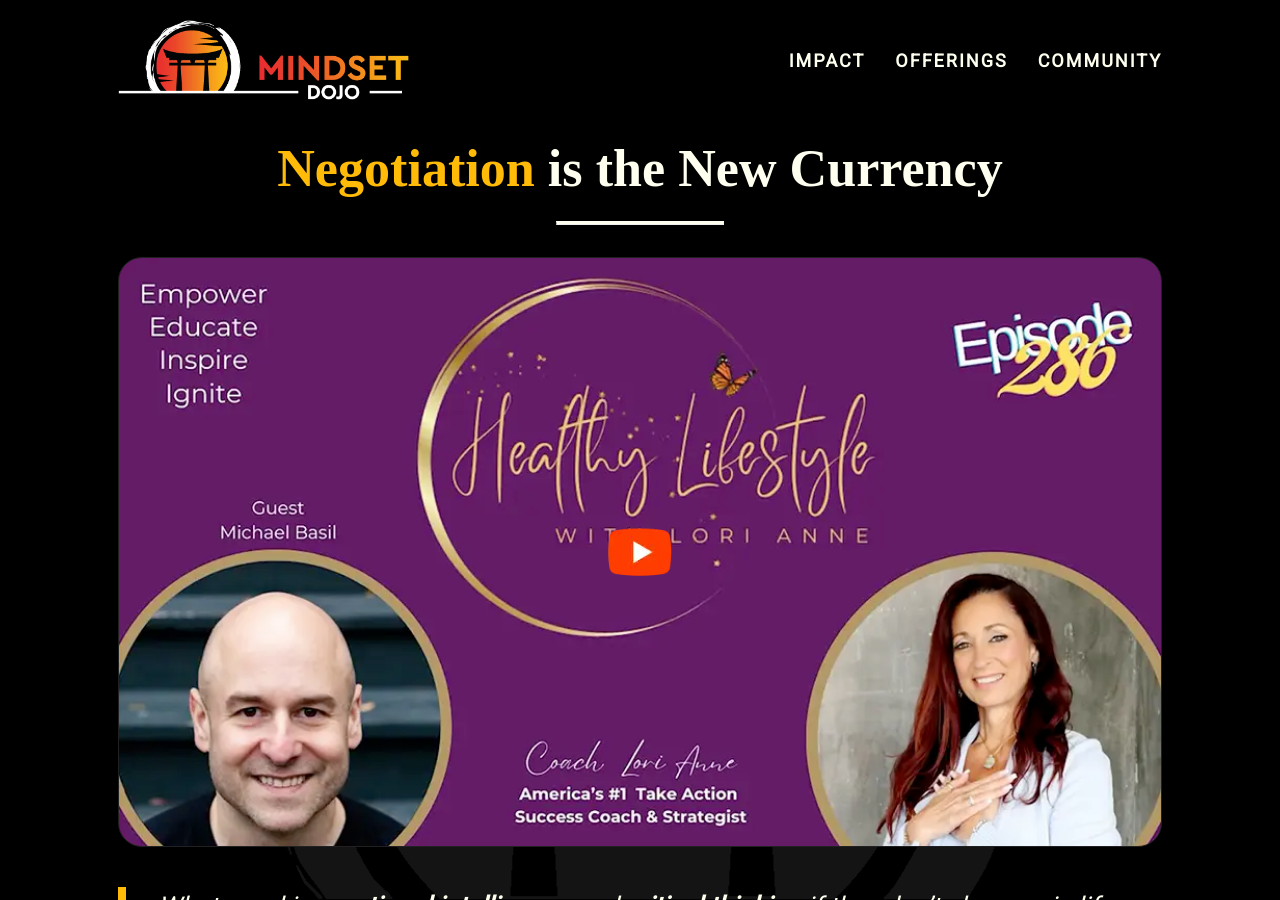
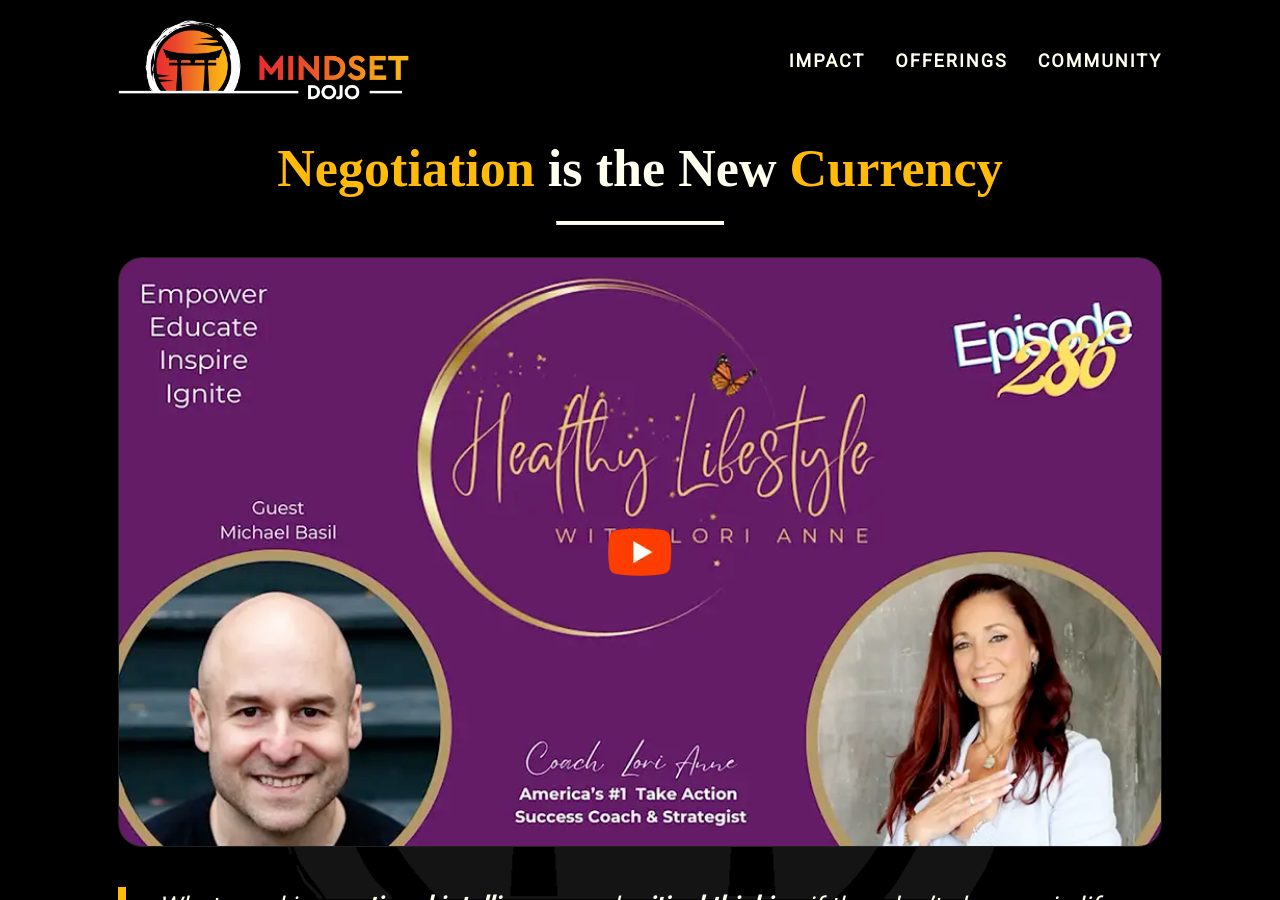
Before and after one commit to mindset-dojo/mindset-dojo.github.io, a Jekyll site: the page built from index.md, in a window 1280 px wide and 900 px high. Built offline with Jekyll 4.4.1, drawn with Linux system fonts in a browser that asks for light colours; some web fonts are replaced.

Commit message:
feat: Tagline uplift

```diff
--- a/index.md
+++ b/index.md
@@ -5,7 +5,7 @@
 css_id: home
 ---
 <main aria-label="Content">
-    <h1><mark>Negotiation</mark> is the New Currency</h1>
+    <h1><mark>Negotiation</mark> is the New <mark>Currency</mark></h1>
     <hr>
     <div class="md-youtube-player" data-id="YF8HEO1phWw" data-preview="intentional-insightful-conversation-preview.webp"></div>
     <blockquote>
```
